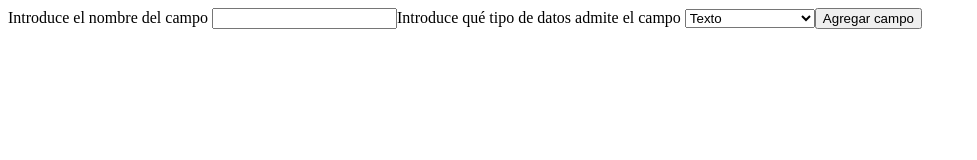
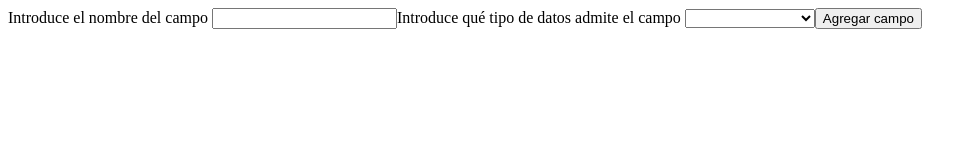
Before and after one commit to BBee98/v-emailform, a Vue app: page / in a window 1280 px wide. Shown: the top 160 px of the page, without its empty margins (0-977 px from the left). Built offline with nearby package versions, Linux system fonts and the light colour scheme.

Commit message:
feat: finish basic form, add types, handler and docs. Display errors

```diff
--- a/src/features/Form/FormBuilder.vue
+++ b/src/features/Form/FormBuilder.vue
@@ -3,23 +3,25 @@ import {useForm} from "vee-validate";
 import {handleData} from "./handler.ts";
 import {FormBuilderType} from "./types.ts";
 
-const { defineField, handleSubmit } = useForm<FormBuilderType>({
+const { defineField, handleSubmit, errors } = useForm<FormBuilderType>({
   validationSchema: {
     fieldName: 'required'
   }
 });
 const [fieldName, fieldNameAttrs] = defineField('fieldName')
-const onSubmit = handleSubmit((data, error) => handleData(data, error))
+const [fieldType, fieldTypeAttrs] = defineField('fieldType')
+const onSubmit = handleSubmit((data) => handleData(data))
 
 </script>
 <template>
   <form @submit="onSubmit">
     <label>Introduce el nombre del campo
       <input type="text"  v-model="fieldName" v-bind="fieldNameAttrs" />
+      <small> {{ errors.fieldName }}</small>
     </label>
 
     <label>Introduce qué tipo de datos admite el campo
-      <select>
+      <select v-model="fieldType" v-bind="fieldTypeAttrs">
         <option>Texto</option>
         <option>Números</option>
         <option>Selección única</option>
--- a/src/features/Form/handler.ts
+++ b/src/features/Form/handler.ts
@@ -1,5 +1,5 @@
 import {FormBuilderType} from "./types.ts";
 
-export const handleData = (data: FormBuilderType, error: any) => {
-    console.log(data)
+export const handleData = (data: FormBuilderType) => {
+    console.log("data", data)
 }
--- a/src/features/Form/types.ts
+++ b/src/features/Form/types.ts
@@ -1,3 +1,4 @@
 export type FormBuilderType = {
     fieldName: string,
+    fieldType: string,
 }
```
Also changed, not shown: 1 other file (tests, documents, lock files or other folders).
